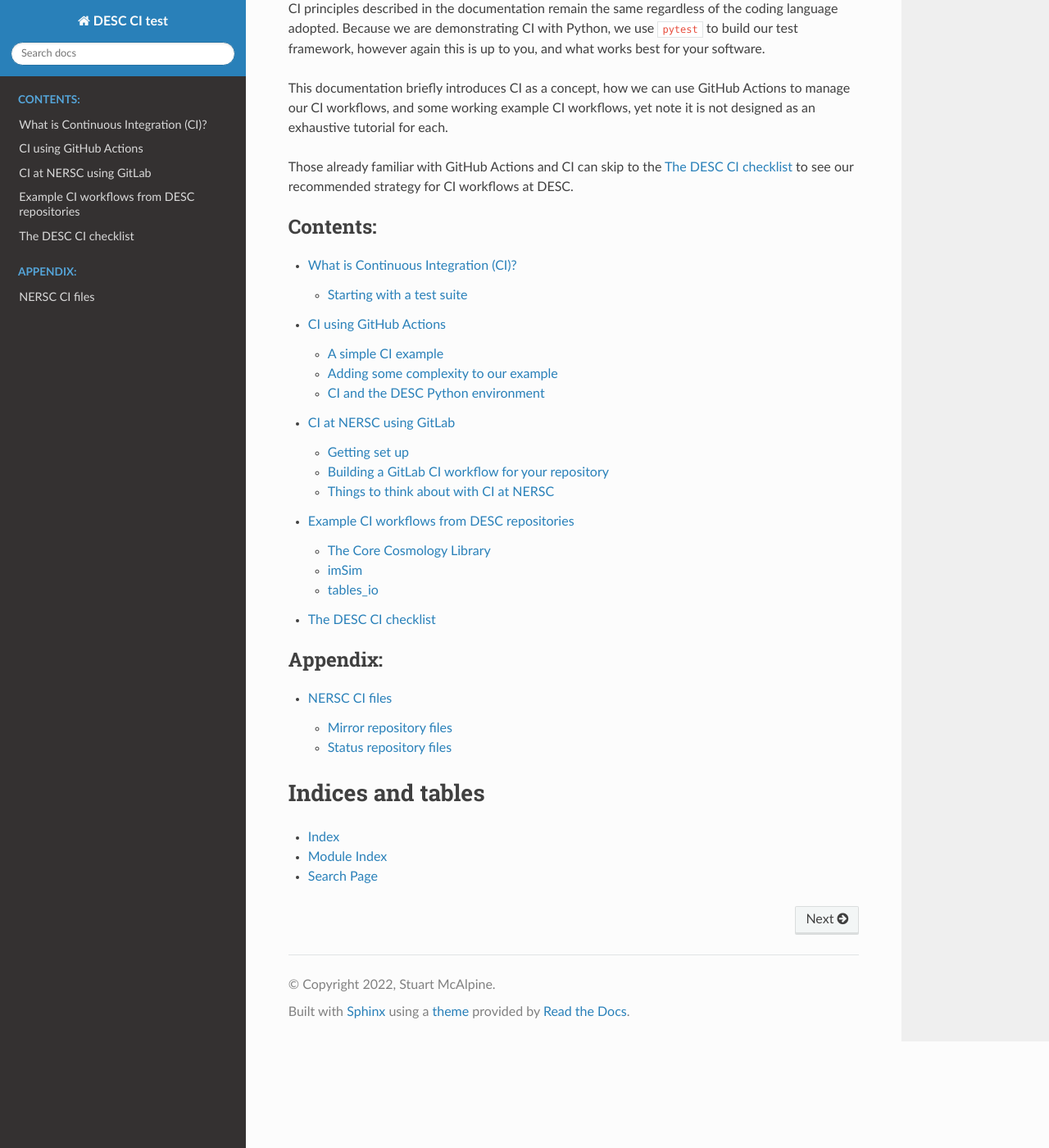
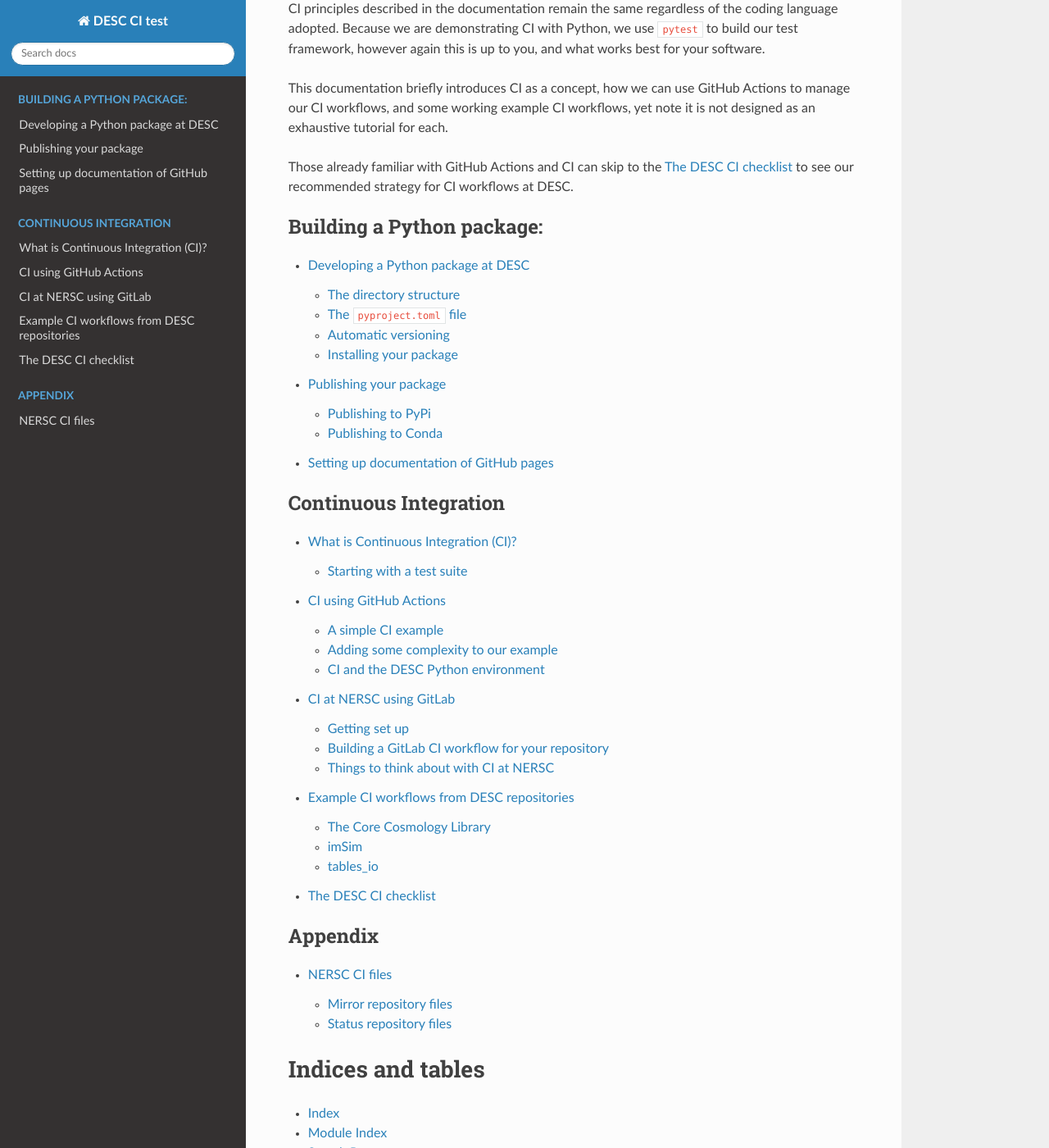
Before and after one commit to LSSTDESC/desc-continuous-integration, a Sphinx documentation site: the page built from docs/index.rst, in a window 1280 px wide and 1400 px high, scrolled down 257 px. Shown: the whole window at 82% size. Built offline with Sphinx 7.4.7 and the Read the Docs theme 2.0.0, drawn with Linux system fonts in a browser that asks for light colours; some of the changed lines change nothing that is shown.

Commit message:
Added Python package info to docs

```diff
--- /dev/null
+++ b/docs/desc/build_package/building_a_package.rst
@@ -0,0 +1,221 @@
+Developing a Python package at DESC
+===================================
+
+The *"standard"* way of building packages in Python has gone through many
+changes in recent years, and if you have not been keeping track, it can be
+difficult to know the best method for putting a Python package together such
+that it is easy to install, easy to maintain and easy to publish.
+
+Here we go over the (relatively) new standard for Python packaging, the
+``pyproject.toml`` file. We would recommend developers at DESC strongly
+consider migrating to this new packaging standard, particularly when starting a
+new package from scratch. The intuitive, clean and maintainable format of
+``pyproject.toml`` packages make them both easy to work with and publish with a
+minimal amount of effort.
+
+This guide assumes some basic knowledge of Python and creating your own Python
+modules/software. If you are unfamiliar with creating your own Python modules
+have a look at `this guide
+<https://docs.python.org/3/tutorial/modules.html#packages>`_. Also note this is
+by no means an exhaustive tutorial on the subject of Python packaging. A great
+additional resource is from the `Python Packaging Guide
+<https://packaging.python.org/en/latest/tutorials/packaging-projects/#>`_
+itself.
+
+We also assume the Python package will being hosted by the `DESC github
+repository <https://github.com/lsstDESC>`_, however most of the guide will also
+apply if this is not the case. If you are not familiar with `github`, checkout
+the DESC guide on the `Confluence page
+<https://confluence.slac.stanford.edu/display/LSSTDESC/Getting+Started+with+Git+and+GitHub>`_
+or this `getting started
+<https://github.com/drphilmarshall/GettingStarted#top>`_ guide.
+
+.. note::
+
+   `TOML <https://toml.io/en/>`_ is a file format for configuration files,
+   similar to YAML.
+
+The directory structure
+-----------------------
+
+To start, the structure of your project should look something like this:
+
+::
+
+    /path/to/my/project/
+    ├── README.md
+    ├── pyproject.toml
+    ├── LICENCE
+    ├── .gitignore
+    ├── src/
+    │   └── mypackage/
+    │       ├── __init__.py
+    │       ├── file1.py
+    │       └── file2.py
+    ├── tests/
+    │   ├── test1.py
+    │   └── test2.py
+    ├── .github/
+    │   └── workflows/
+    │       └── ci.yml
+    └── docs/
+
+
+Not all of these files and directories are required, however as a minimum you
+should have ``README.md``, ``pyproject.toml`` and ``src/mypackage/``.
+
+* ``README.md``: Usually a markdown file, typically outlines the project, its
+  requirements, installation instructions, authors, etc...
+
+* ``pyproject.toml``: Where the build information, project dependencies,
+  metadata, etc is stored. More in the next section.
+
+* ``LICENCE``: This file shows the license of the package, outlining any
+  restrictions of its use. It is good practice to use a well-known license
+  rather than a self-created license, such as; `GNU
+  <https://www.gnu.org/licenses/gpl-3.0.en.html>`_, `Apache licence
+  <https://www.apache.org/licenses/LICENSE-2.0>`_, `MIT license
+  <https://opensource.org/licenses/MIT>`_ or `creative commons license
+  <https://creativecommons.org/choose/>`_.
+
+* ``.gitignore``: This file specifies intentionally untracked files that Git
+  should ignore (see `here <https://git-scm.com/docs/gitignore>`_).
+
+* ``src/mypackage/``: Many people prefer placing their python packages in a
+  ``src/`` folder in their project directory. This is a preference, and not a
+  requirement, however it does break the habit of getting used to running the
+  source code directly from the project directory, as using the ``src/``
+  directory layout forces the user to install the package to run (don't worry,
+  you still only have to install the package once with an editable install, see
+  later).
+
+* ``tests/``: Your tests go in here, see also our guide on Continuous
+  Integration.
+
+* ``.github/workflows/``: Your ``github`` Actions workflows go in here, see
+  also our guide on Continuous Integration.
+
+* ``docs/``: For extensive documentation, readthedocs files for example.
+
+Once the directory structure is setup, we can move onto telling ``pip`` how to
+build and install our package.
+
+The ``pyproject.toml`` file
+---------------------------
+
+The ``pyproject.toml`` configuration file was introduced in `PEP518
+<https://peps.python.org/pep-0518/>`_ as a way of specifying the minimum build
+system requirements for Python projects. This allows the system to know what
+packages are required during the building process itself, e.g., ``setuptools``,
+``wheel``, so that one does not have to pre-install any package dependencies
+before hand in order to install your package. The build dependencies are built
+in an isolated environment, used to build the package, and later discarded,
+keeping your base environment clean and tidy.
+
+To specify which build system to use, and any requirements needed during the
+build process, include this at the top of your ``pyproject.toml`` file.
+
+.. code-block:: toml
+
+   [build-system]
+   requires = ["setuptools"]
+   build-backend = "setuptools.build_meta"
+
+Here we are saying we require ``setuptools`` and we are using ``setuptools`` to
+build the package as our ``build-backend``.
+
+.. note:: You can put your own custom build-backend here if you have very
+   specific requirements for building your package.
+
+In theory this is the minimum needed, if you were to ``pip install`` your
+package at this stage it would use the specified information from
+``pyproject.toml`` for the build system, and install your package by looking
+for a traditional ``setup.py`` file.
+
+However now all the information from ``setup.py`` (and ``setup.cfg``) can be
+transferred over to ``pyproject.toml``, making it the only configuration file
+you need, yet you can still keep the traditional ``setup.*`` files for legacy
+purposes. For this guide, we want to keep everything in ``pyproject.toml``.
+
+``setuptools`` now conforms to the `PEP621
+<https://peps.python.org/pep-0621/>`_ standard for Storing project metadata in
+``pyproject.toml`` (see ``setuptools``'s own tutorial `here
+<https://setuptools.pypa.io/en/latest/userguide/pyproject_config.html>`_. For
+example:
+
+.. code-block:: toml
+
+   [project]
+   name = "mypackage"
+   description = "My package description"
+   readme = "README.md"
+   requires-python = ">=3.8"
+   keywords = ["one", "two"]
+   license = {text = "BSD 3-Clause License"}
+   classifiers = [
+       "Programming Language :: Python :: 3",
+   ]
+   authors = [
+   { name = "Stuart McAlpine", email = "stuart.mcalpine@fysik.su.se" }
+   ]
+   dependencies = [
+       "numpy",
+   ]
+
+All metadata goes under the ``[project]`` section, including the name of your
+package, the minimum required Python version, and the package dependencies.
+Here we are saying our package will be installed as ``mypackage``, it requires
+Python versions ``>=3.8`` to run, and depends on ``numpy``. A lot of the
+metadata is optional, but it is useful to be as thorough as possible detailing
+the package, especially if you publish the package to PyPi for example (for a
+list of all metadata options see `here
+<https://packaging.python.org/en/latest/specifications/declaring-project-metadata/>`_).
+
+Another extremely useful thing to be aware of with Python packages is script
+entrypoints. Here you can declare commands to directly execute functions within
+your package. For
+
+.. code-block:: toml
+
+   [project.scripts]
+   my-script = "my_package.module:function"
+
+Automatic versioning
+--------------------
+
+It is very important to properly version your code, so that people are aware of
+changes, and your pacakge as a dependency can be properly managed. It is a good
+practice to use the `Semantic Versioning <https://semver.org/>`_ format.
+
+It can however be tricky to keep track of all the declarations of your package
+version within the code. A useful trick is to declare the version once within
+``pyproject.toml`` and use the ``importlib.metadata`` method (build in to
+Python ``>3.8``) to access it.
+
+You can then go to your ``__init__.py`` file in your ``mypackage`` directory and insert:
+
+.. code-block:: python
+
+   import importlib.metadata
+
+   __version__ = importlib.metadata.version("mypackage")
+
+then any calls to ``mypackage.__version__`` will be up to date and correct.
+
+Installing your package
+-----------------------
+
+Once the ``pyproject.toml`` file is built, we can install the package with
+``pip`` just like before. Within the project directory type:
+
+.. code-block:: bash
+
+   pip install -e .
+
+Note the ``-e`` means an editable install, which is extremely useful,
+particularly when developing your packages. An “editable installation” works
+very similarly to a regular install with ``pip install .``, except that it only
+installs your package dependencies, metadata and wrappers for console and GUI
+scripts, but it points to the code directly in your project folder using a
+special link. This means that changes in the Python source code can immediately
+take place without requiring a new installation.
--- /dev/null
+++ b/docs/desc/build_package/document.rst
@@ -0,0 +1,2 @@
+Setting up documentation of GitHub pages
+========================================
--- /dev/null
+++ b/docs/desc/build_package/publish.rst
@@ -0,0 +1,8 @@
+Publishing your package
+=======================
+
+Publishing to PyPi
+------------------
+
+Publishing to Conda
+-------------------
--- a/docs/index.rst
+++ b/docs/index.rst
@@ -24,20 +24,27 @@ Checklist` to see our recommended strategy for CI workflows at DESC.
 
 .. toctree::
    :maxdepth: 2
-   :caption: Contents:
+   :caption: Building a Python package:
 
-   ./desc/what_is_ci
-   ./desc/github_actions
-   ./desc/ci_at_nersc
-   ./desc/desc_working_examples
-   ./desc/desc_checklist
+   ./desc/build_package/building_a_package
+   ./desc/build_package/publish
+   ./desc/build_package/document
 
 .. toctree::
    :maxdepth: 2
-   :caption: Appendix:
+   :caption: Continuous Integration
 
-   ./desc/appendix
+   ./desc/ci/what_is_ci
+   ./desc/ci/github_actions
+   ./desc/ci/ci_at_nersc
+   ./desc/ci/desc_working_examples
+   ./desc/ci/desc_checklist
 
+.. toctree::
+   :maxdepth: 2
+   :caption: Appendix
+
+   ./desc/ci/appendix
 
 Indices and tables
 ==================
```
Also changed, not shown: docs/desc/ci/appendix.rst (renamed from docs/desc/appendix.rst), docs/desc/ci/ci_at_nersc.rst (renamed from docs/desc/ci_at_nersc.rst), docs/desc/ci/desc_checklist.rst (renamed from docs/desc/desc_checklist.rst), docs/desc/ci/desc_working_examples.rst (renamed from docs/desc/desc_working_examples.rst), docs/desc/ci/github_actions.rst (renamed from docs/desc/github_actions.rst), docs/desc/ci/what_is_ci.rst (renamed from docs/desc/what_is_ci.rst).
